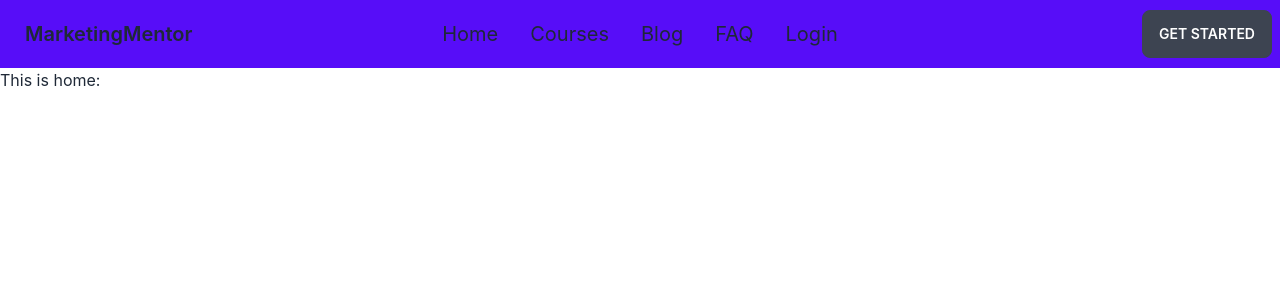
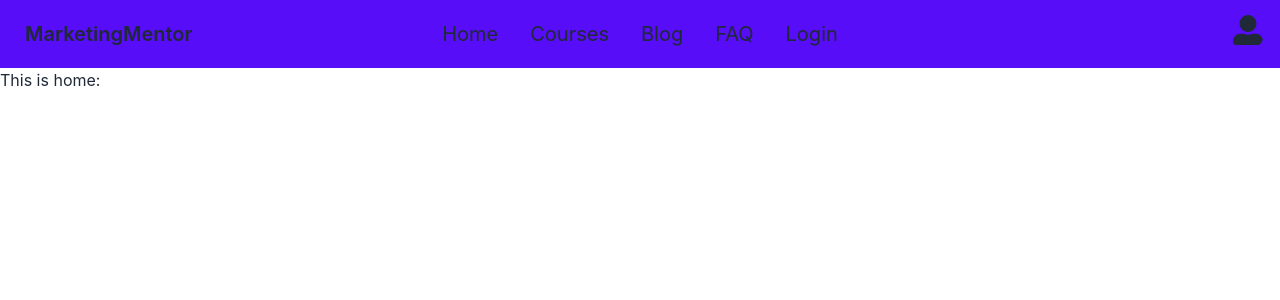
Before and after one commit to MAHossain1/marketing-mentor, a React (Create React App) app: page / in a window 1280 px wide. Shown: the top 300 px of the page. Built offline with nearby package versions, Linux system fonts and the light colour scheme; no server answers.

Commit message:
user profile pic and name with tooltip shown

```diff
--- a/package.json
+++ b/package.json
@@ -11,6 +11,7 @@
     "react": "^18.2.0",
     "react-dom": "^18.2.0",
     "react-hot-toast": "^2.4.0",
+    "react-icons": "^4.7.1",
     "react-router-dom": "^6.8.1",
     "react-scripts": "5.0.1",
     "web-vitals": "^2.1.4"
--- a/src/Auth/Register.js
+++ b/src/Auth/Register.js
@@ -3,7 +3,7 @@ import { Link } from "react-router-dom";
 import { AuthContext } from "../AuthProvider/AuthProvider";
 
 const Register = () => {
-  const { createUser } = useContext(AuthContext);
+  const { createUser, updateUserProfile } = useContext(AuthContext);
   const [error, setError] = useState("");
 
   const handleSubmit = event => {
@@ -13,16 +13,27 @@ const Register = () => {
     const photoURL = form.photo.value;
     const email = form.email.value;
     const password = form.password.value;
-    console.log(fullName, email, password, photoURL);
+    // console.log(fullName, email, password, photoURL);
 
     createUser(email, password)
       .then(result => {
         const user = result.user;
         setError("");
         form.reset();
+        handleUpdateUserProfile(fullName, photoURL);
         console.log(user);
       })
       .catch(error => setError(error.message));
+  };
+
+  const handleUpdateUserProfile = (fullName, photoURL) => {
+    const profile = {
+      displayName: fullName,
+      photoURL: photoURL,
+    };
+    updateUserProfile(profile)
+      .then(() => {})
+      .catch(e => console.error(e));
   };
 
   return (
--- a/src/AuthProvider/AuthProvider.js
+++ b/src/AuthProvider/AuthProvider.js
@@ -8,6 +8,7 @@ import {
   GithubAuthProvider,
   onAuthStateChanged,
   signOut,
+  updateProfile,
 } from "firebase/auth";
 import app from "../firebase/firebase.config";
 
@@ -44,6 +45,10 @@ const AuthProvider = ({ children }) => {
     return signOut(auth);
   };
 
+  const updateUserProfile = profile => {
+    return updateProfile(auth.currentUser, profile);
+  };
+
   useEffect(() => {
     const unSubscribe = onAuthStateChanged(auth, currentUser => {
       setUser(currentUser);
@@ -58,6 +63,7 @@ const AuthProvider = ({ children }) => {
     createUser,
     loginUser,
     logOut,
+    updateUserProfile,
     googleSignIn,
     githubSignIn,
   };
--- a/src/Pages/Shared/Header.js
+++ b/src/Pages/Shared/Header.js
@@ -1,6 +1,7 @@
 import React, { useContext } from "react";
 import { Link } from "react-router-dom";
 import { AuthContext } from "../../AuthProvider/AuthProvider";
+import { FaUserAlt, IconName } from "react-icons/fa";
 
 const Header = () => {
   const { user, logOut } = useContext(AuthContext);
@@ -50,7 +51,16 @@ const Header = () => {
               <Link to="/faq">FAQ</Link>
             </li>
             <li>
-              <Link to="/login">Login</Link>
+              {user?.uid ? (
+                <button
+                  onClick={handleSignOut}
+                  className="btn btn-outline btn-success"
+                >
+                  Sign Out
+                </button>
+              ) : (
+                <Link to="/login">Login</Link>
+              )}
             </li>
           </ul>
         </div>
@@ -87,7 +97,20 @@ const Header = () => {
         </ul>
       </div>
       <div className="navbar-end">
-        <a className="btn">Get started</a>
+        <label
+          className="btn btn-ghost btn-circle avatar tooltip tooltip-left tooltip-info"
+          data-tip={user?.displayName}
+        >
+          <div className="w-10 rounded-full">
+            {user?.uid ? (
+              <img src={user?.photoURL} alt="" />
+            ) : (
+              <p className="text-3xl pl-2 pt-1">
+                <FaUserAlt />
+              </p>
+            )}
+          </div>
+        </label>
       </div>
     </div>
   );
```
Also changed, not shown: 1 other file (tests, documents, lock files or other folders).
